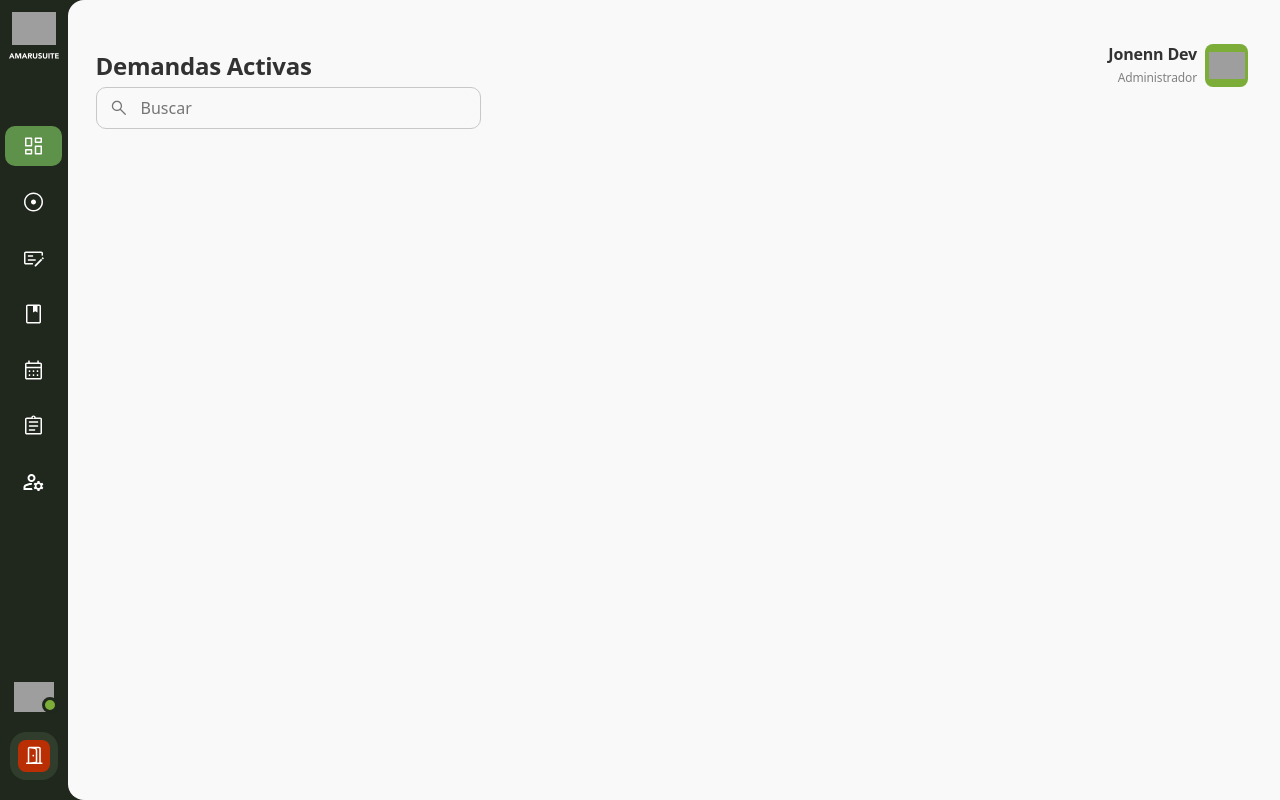
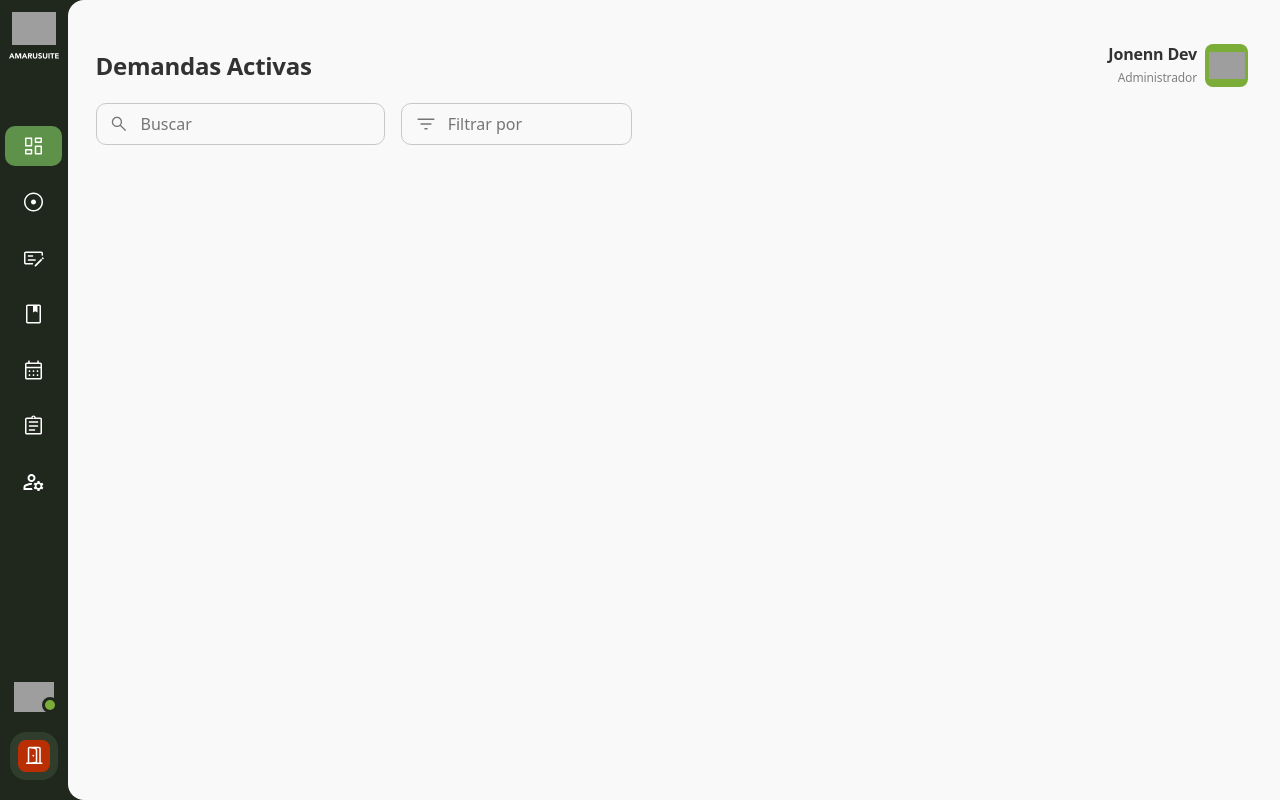
Before and after one commit to jonenn/Amaru, a React (Vite) app: page / in a window 1280 px wide. Built offline with nearby package versions, Linux system fonts and the light colour scheme; grey boxes are pictures that could not be loaded.

Commit message:
Filter button for searchbar fully set

```diff
--- a/src/components/HomeComponents/Searchbar/Searchbar.jsx
+++ b/src/components/HomeComponents/Searchbar/Searchbar.jsx
@@ -1,13 +1,19 @@
+import Filter from '@/assets/filter.svg';
+
 const Searchbar = () => {
    return (
-      <div>
+      <div className="flex gap-4 my-2.5">
          <input
             type="search"
             id="searchbar"
             name="searchbar"
             placeholder="Buscar"
-            className="border border-gray-secondary rounded-[10px] px-3 py-2 w-1/3 bg-[url('/src/assets/search.svg')] bg-no-repeat pl-11 bg-[length:20px] bg-[position:12px_center]  placeholder-gray-tertiary text-black-search focus-visible:outline-none focus-visible:ring-1 focus-visible:ring-gray-tertiary"
+            className="border border-gray-secondary rounded-[10px] px-3 py-2 w-1/4 bg-[url('/src/assets/search.svg')] bg-no-repeat pl-11 bg-[length:20px] bg-[position:12px_center]  placeholder-gray-tertiary text-black-search focus-visible:outline-none focus-visible:ring-1 focus-visible:ring-gray-tertiary"
          />
+         <button className="flex border border-gray-secondary rounded-[10px] px-3 py-2 w-1/5 text-gray-tertiary gap-2.5">
+            <img src={Filter} alt="Filter button" width={24} />
+            <p className="">Filtrar por</p>
+         </button>
       </div>
    );
 };
--- a/src/pages/Home.jsx
+++ b/src/pages/Home.jsx
@@ -5,7 +5,7 @@ import { Searchbar } from '@/components/HomeComponents/Searchbar/Searchbar';
 
 const Home = () => {
    return (
-      <div>
+      <div className="flex flex-col gap-1.5">
          <div className="flex justify-between items-center">
             <MainTitle title="Demandas Activas" />
             <div className="flex gap-2 mx-1">
```
Also changed, not shown: src/assets/filter.svg (added).
